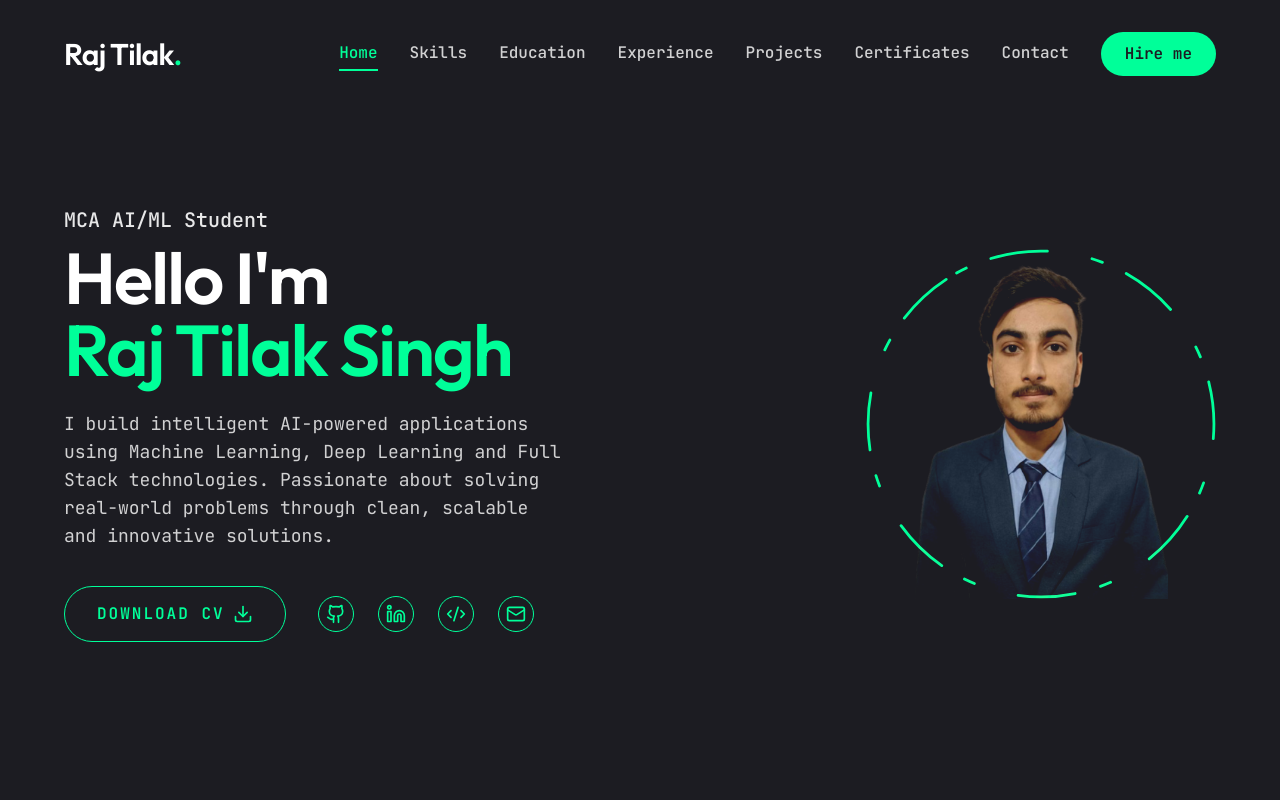
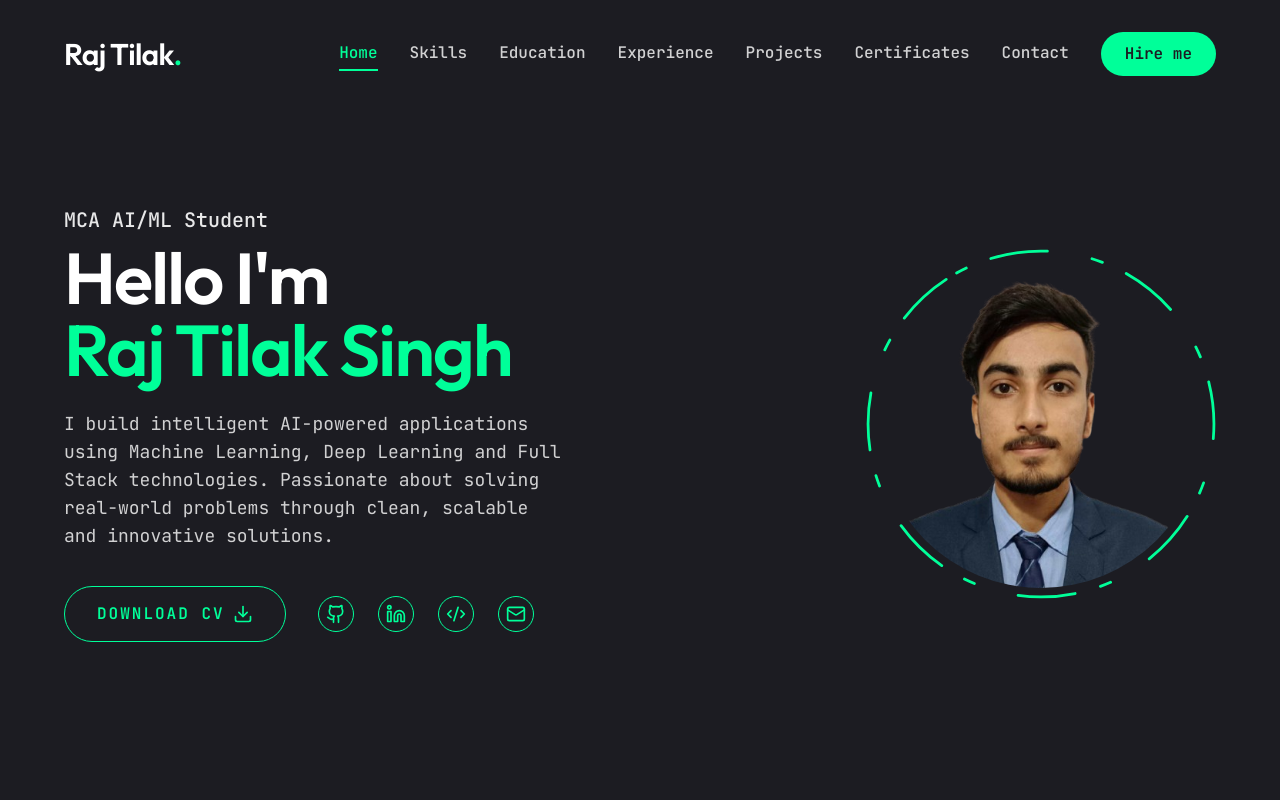
Before and after one commit to rac2-3/my-portfolio, a React (Vite) app: page / in a window 1280 px wide. Shown: the top 800 px of the page. Built offline with nearby package versions, Linux system fonts and the light colour scheme.

Commit message:
style: clip profile photo perfectly inside circular boundary of animated SVG ring

```diff
--- a/src/components/Hero.jsx
+++ b/src/components/Hero.jsx
@@ -72,7 +72,7 @@ const Hero = () => {
             </div>
           </div>
 
-          {/* Profile Photo with Exact Bhavya Framer-Motion Animated Circle */}
+          {/* Profile Photo with Perfect Circular Mask & Framer-Motion Animated Ring */}
           <div className="order-1 xl:order-none mb-8 xl:mb-0">
             <div className="w-full h-full relative">
               <motion.div
@@ -84,18 +84,18 @@ const Hero = () => {
               >
                 <div className="w-[298px] h-[298px] xl:w-[350px] xl:h-[350px] relative flex items-center justify-center">
 
-                  {/* Cutout Photo Element */}
-                  <div className="w-[298px] h-[298px] xl:w-[350px] xl:h-[350px] mix-blend-lighten absolute top-0 left-0 z-10">
+                  {/* Photo Container Clipped in Perfect Circle */}
+                  <div className="w-[278px] h-[278px] xl:w-[328px] xl:h-[328px] rounded-full overflow-hidden absolute z-10 flex items-center justify-center">
                     <img
                       src="/raj.png"
                       alt="Raj Tilak Singh"
-                      className="object-contain w-full h-full"
+                      className="object-cover object-top w-full h-full"
                     />
                   </div>
 
                   {/* Dynamic Morphing & Rotating Framer-Motion SVG Ring */}
                   <motion.svg
-                    className="w-[300px] xl:w-[352px] h-[300px] xl:h-[352px]"
+                    className="w-[300px] xl:w-[352px] h-[300px] xl:h-[352px] relative z-20 pointer-events-none"
                     fill="transparent"
                     viewBox="0 0 506 506"
                     xmlns="http://www.w3.org/2000/svg"
```
Also changed, not shown: 1 other file (tests, documents, lock files or other folders).
